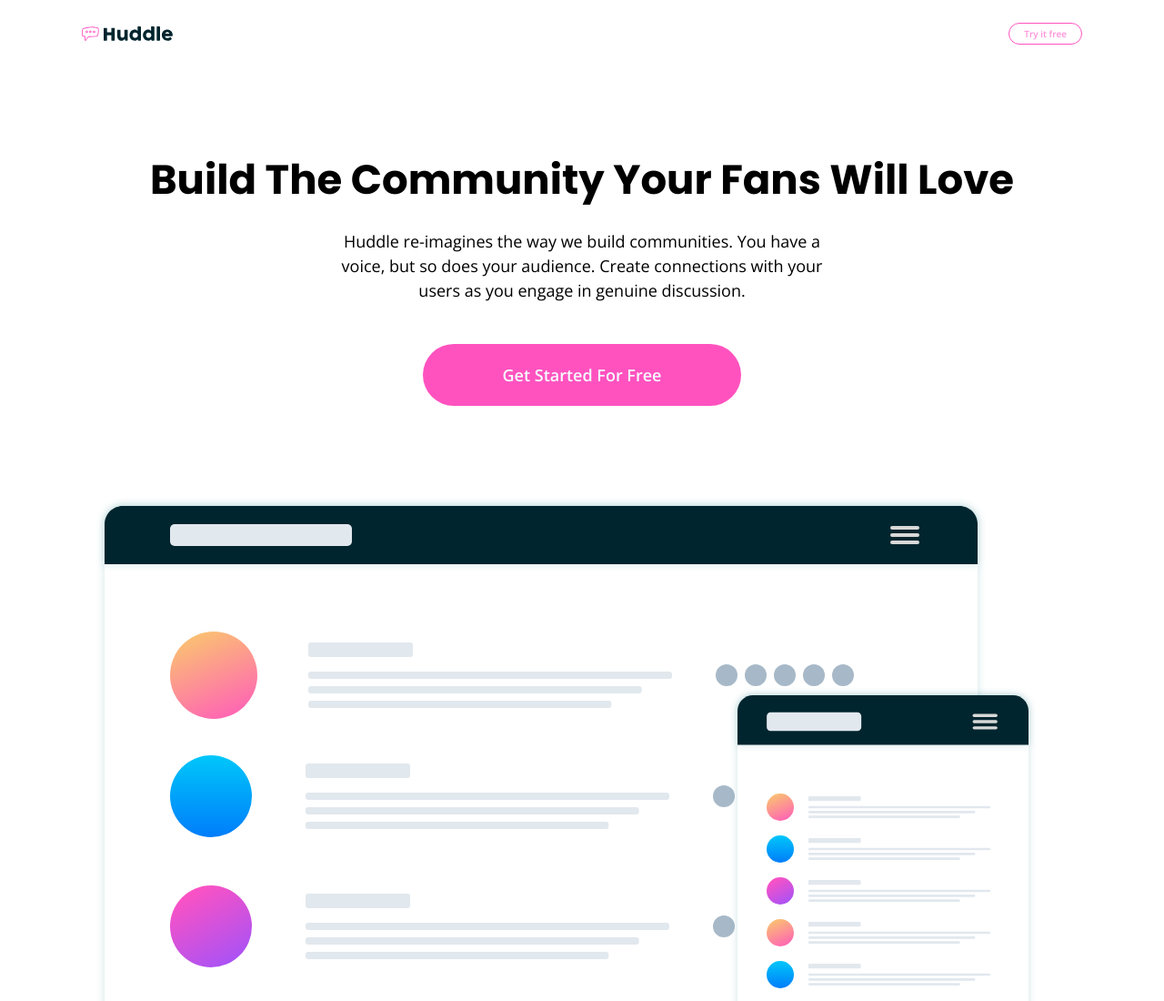
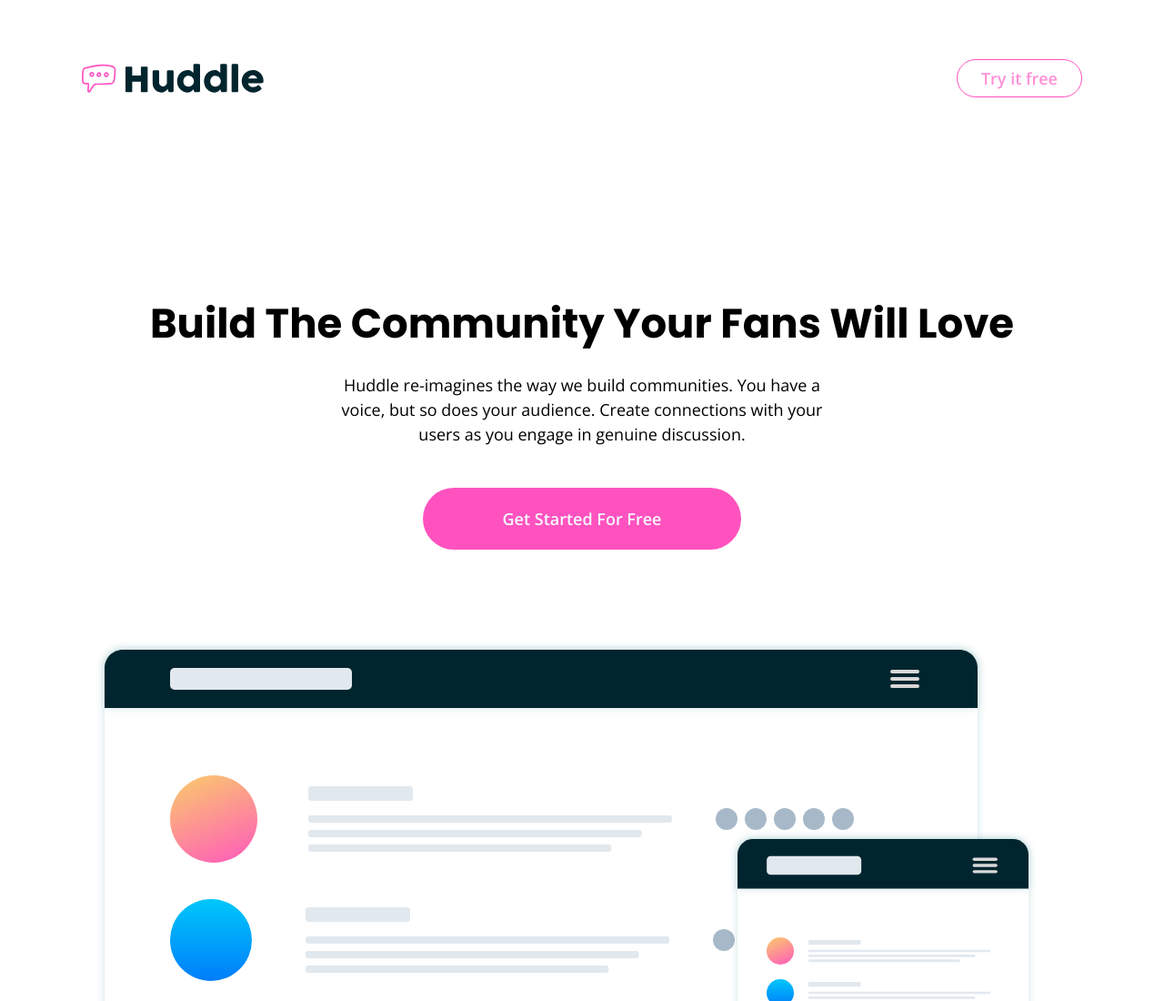
Before and after one commit to kens-visuals/huddle-landing-page-with-curves, a website: page index.html in a window 1280 px wide. Shown: the top 1100 px of the page at 91% size. Drawn offline with nearby package versions, Linux system fonts and the light colour scheme.

Commit message:
add header tablet layout

```diff
--- a/styles/scss/components/_buttons.scss
+++ b/styles/scss/components/_buttons.scss
@@ -28,10 +28,17 @@
       width: unset;
       color: $color-primary--light;
       background-color: unset;
-      font-size: 1rem;
+      font-size: clamp(1rem, 4vw, 1.8rem);
       border: 0.1rem solid $color-primary;
       margin-top: 0;
       padding: 0.4rem 1.6rem;
     }
+
+    @media (min-width: 810px) {
+      &:link,
+      &:visited {
+        padding: 0.8rem 2.6rem;
+      }
+    }
   }
 }
--- a/styles/scss/layout/_header.scss
+++ b/styles/scss/layout/_header.scss
@@ -2,6 +2,10 @@
 
 .header {
   margin: 2.5rem 0 11.5rem 0;
+
+  @media (min-width: 810px) {
+    margin: 6.5rem 0 21.5rem 0;
+  }
 
   &__wrapper {
     display: flex;
@@ -11,5 +15,9 @@
 
   &__img {
     width: 10rem;
+
+    @media (min-width: 810px) {
+      width: 20rem;
+    }
   }
 }
```
Also changed, not shown: styles/css/style.css, 1 other file.
